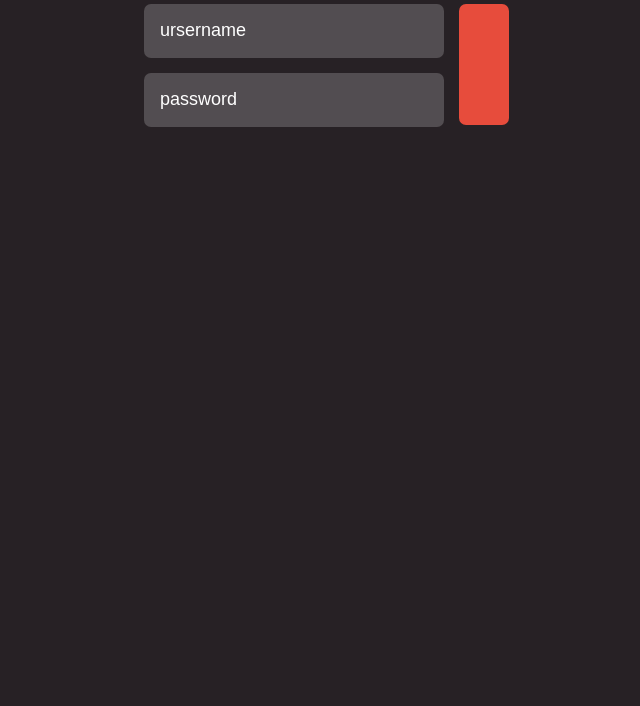
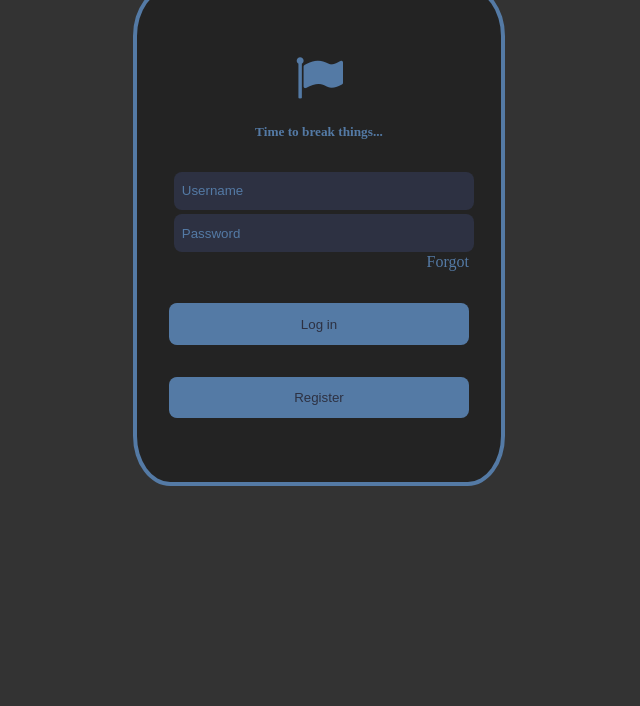
Before and after one commit to Pyhscript/NoteGui, an Electron app: page login.html in a window 800 px wide. Shown: the part 94-800 px from the top of the page, without its empty margins (81-721 px from the left). Drawn offline with nearby package versions, Linux system fonts and the light colour scheme; a web font is replaced by a local one.

Commit message:
Change Login Layout

```diff
--- a/assests/css/style.scss
+++ b/assests/css/style.scss
@@ -1,87 +1,153 @@
-@import url(http://weloveiconfonts.com/api/?family=entypo);
-@import url(http://fonts.googleapis.com/css?family=Roboto);
+$grp-gray:       #BFC0C0;
+$grp-gray-dark:  #232323;
+$grp-blue-dark:  #2D3142;
+$grp-blue-med:   #547AA5;
+$grp-white:      #FFFFFF;
+$grp-orange:     #EF8354;
+$fontFamily: 'Lato', sans-serif;
 
-/* zocial */
-[class*="entypo-"]:before {
-  font-family: 'entypo', sans-serif;
+body {
+  background: #333333;
 }
 
-*,
-*:before,
-*:after {
-  -moz-box-sizing: border-box;
-  -webkit-box-sizing: border-box;
-  box-sizing: border-box;
+.center {
+  position: fixed;
+  top: 50%;
+  left: 50%;
+  transform: translate(-50%, -50%);
 }
 
-
-h2 {
-  color:rgba(255,255,255,.8);
-  margin-left:12px;
+#app-window {
+  @extend .center;
+  width: 800px;
+  height: 800px;
+  background: #333333;
 }
 
-body {
-  background: #272125;
-  font-family: 'Roboto', sans-serif;
-
+a {
+  color: $grp-blue-med;
+  transition: all .2s ease;
+  text-decoration: none;
+  &:hover {
+    color: $grp-white;
+  }
 }
 
+section {
+  width: 300px;
+  background-color: $grp-gray-dark;
+  padding: 4rem 2rem;
+  margin: 0 auto;
+  margin-top: 10vh;
+  border: solid 4px $grp-blue-med;
+  border-radius: 10%;
+
   form {
-  position:relative;
-  margin: 50px auto;
-  width: 380px;
-  height: auto;
+    width: 100%;
   }
 
   input {
-  padding: 16px;
-  border-radius:7px;
-  border:0px;
-  background: rgba(255,255,255,.2);
+    background-color: $grp-blue-dark;
+    color: $grp-blue-med;
+    padding: .7rem .5rem;
+    margin: .3rem;
+    border: 0;
+    outline: none;
     display: block;
-  margin: 15px;
-  width: 300px;
-  color:white;
-  font-size:18px;
-  height: 54px;
-}
-
-input:focus {
-  outline-color: rgba(0,0,0,0);
-  background: rgba(255,255,255,.95);
-  color: #e74c3c;
+    width: 100%;
+    margin-bottom: .1rem;
+    box-sizing: border-box;
+    border-radius: 8px;
   }
 
   button {
-  float:right;
-  height: 121px;
-  width: 50px;
-  border: 0px;
-  background: #e74c3c;
-  border-radius:7px;
-  padding: 10px;
-  color:white;
-  font-size:22px;
+    background: $grp-blue-med;
+    color: $grp-blue-dark;
+    border: 0;
+    display: block;
+    width: 100%;
+    outline: none;
+    padding: .7rem .5rem;
+    margin-top: 2rem;
+    border-radius: 8px;
+    border: solid 2px transparent;
+    &:hover {
+      background-color: $grp-blue-dark;
+      color: $grp-blue-med;
+      border: solid 2px $grp-blue-med;
+    }
   }
 
-.inputUserIcon {
-  position:absolute;
-  top:68px;
-  right: 80px;
-  color:white;
+  .login-logo {
+    text-align: center;
+    color: $grp-blue-med;
   }
 
-.inputPassIcon {
-  position:absolute;
-  top:136px;
-  right: 80px;
-  color:white;
+  .login-header {
+    margin-bottom: 2rem;
+    h5 {
+      color: $grp-blue-med;
+      text-align: center;
+    }
   }
 
-input::-webkit-input-placeholder {
-  color: white;
+  .login-helper {
+    text-align: right;
+  }
+
+  ::-webkit-input-placeholder {
+    color:$grp-blue-med;
+  }
+
+  ::-moz-placeholder {
+    color:$grp-blue-med;
+  }
+
+  :-moz-placeholder {
+    color:$grp-blue-med;
+  }
+
+  :-ms-input-placeholder {
+    color:$grp-blue-med;
+  }
+
+  ::-webkit-input-placeholder {
+    opacity: 1;
+    transition: opacity 0.2s ease;
+  }
+
+  ::-moz-placeholder {
+    opacity: 1;
+    transition: opacity 0.2s ease;
+  }
+
+  :-moz-placeholder {
+    opacity: 1;
+    transition: opacity 0.2s ease;
+  }
+
+  :-ms-input-placeholder {
+    opacity: 1;
+    transition: opacity 0.2s ease;
   }
 
   input:focus::-webkit-input-placeholder {
-  color: #e74c3c;
+    opacity: 0;
+    transition: opacity 0.3s ease;
   }
+
+  input:focus::-moz-placeholder {
+    opacity: 0;
+    transition: opacity 0.3s ease;
+  }
+
+  input:focus:-moz-placeholder {
+    opacity: 0;
+    transition: opacity 0.3s ease;
+  }
+
+  input:focus:-ms-input-placeholder {
+    opacity: 0;
+    transition: opacity 0.3s ease;
+  }
+}
--- a/login.html
+++ b/login.html
@@ -4,6 +4,8 @@
     <meta charset="UTF-8">
     <title>Login</title>
     <link rel="stylesheet" href="assests/css/style.min.css">
+    <link href='https://fonts.googleapis.com/css?family=Lato:400,300,100' rel='stylesheet' type='text/css'>
+    <link rel="stylesheet" href="https://maxcdn.bootstrapcdn.com/font-awesome/4.5.0/css/font-awesome.min.css">
   </head>
   <body>
     <script>if (typeof module === 'object') {window.module = module; module = undefined;}</script>
@@ -11,14 +13,24 @@
     <script src="assests/js/api.js"></script>
     <script>if (window.module) module = window.module;</script>
 
-    <form action="javascript:void(0);">
-      <h2><span class="entypo-login"></span>Login</h2>
-      <button class="submit" onclick="login();"><span class="entypo-lock"></span></button>
-      <span class="entypo-user inputUserIcon"></span>
-      <input type="text" class="user" id="username" placeholder="ursername"/>
-      <span class="entypo-key inputPassIcon"></span>
-      <input type="password" class="pass" id="password" placeholder="password"/>
-    </form>
+        <section class="login">
+          <div class="login-header">
+            <div class="login-logo">
+              <i class="fa fa-flag fa-3x"></i>
+            </div>
+            <h5>Time to break things...</h5>
+          </div>
+          <form class="login-form">
+            <input id="username" type="text" placeholder="Username"/>
+            <input id="password" type="password" placeholder="Password"/>
+            <div class="login-helper">
+              <a href="#">Forgot</a>
+            </div>
+            <button type="button" onclick="login();">Log in</button>
+            <button type="button">Register</button>
+          </form>
+        </section>
+
   </body>
   <script>
     const API = new APISync();
--- a/main.js
+++ b/main.js
@@ -17,7 +17,7 @@ function createWindow () {
 
   // and load the index.html of the app.
   mainWindow.loadURL(url.format({
-    pathname: path.join(__dirname, 'login.html'),
+    pathname: path.join(__dirname, 'index.html'),
     protocol: 'file:',
     slashes: true
   }))
```
Also changed, not shown: index.html (+1 -1 lines), assests/css/style.min.css. Lines whose indentation alone changed are shown as unchanged.
